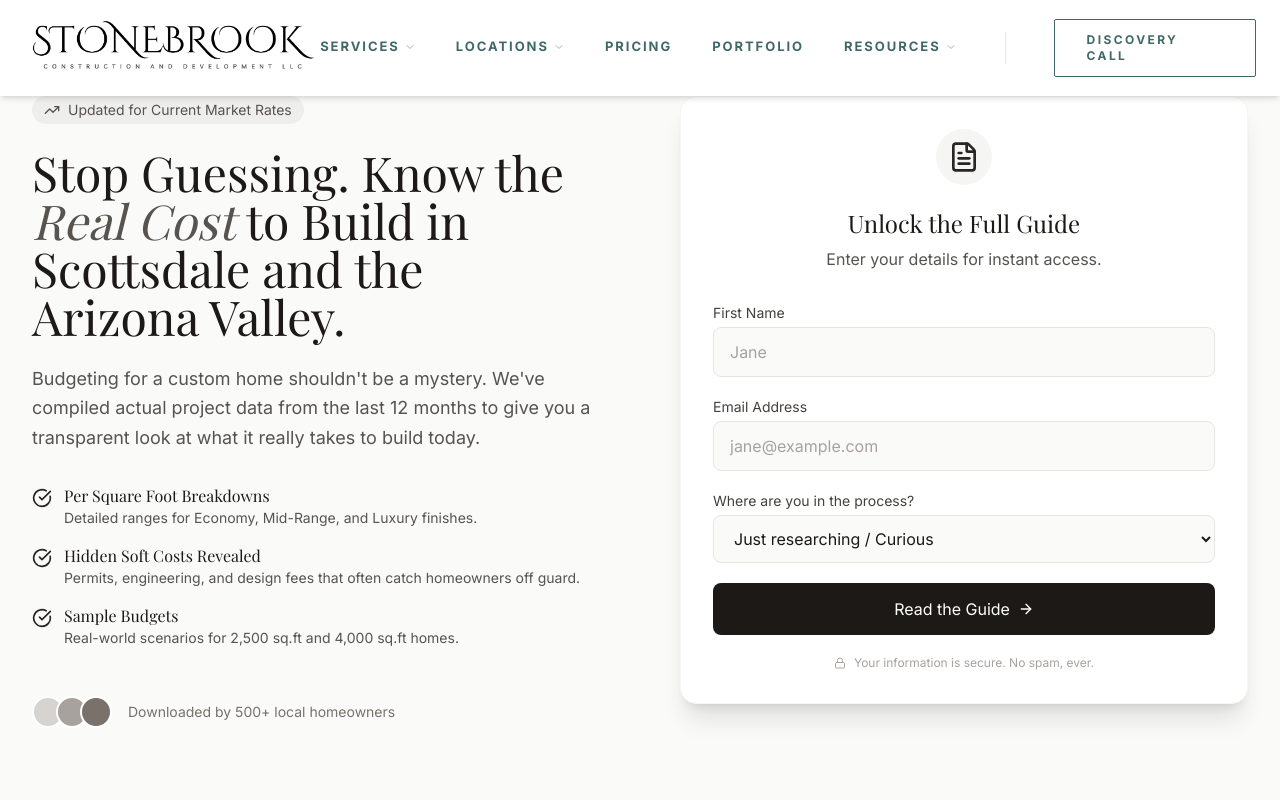
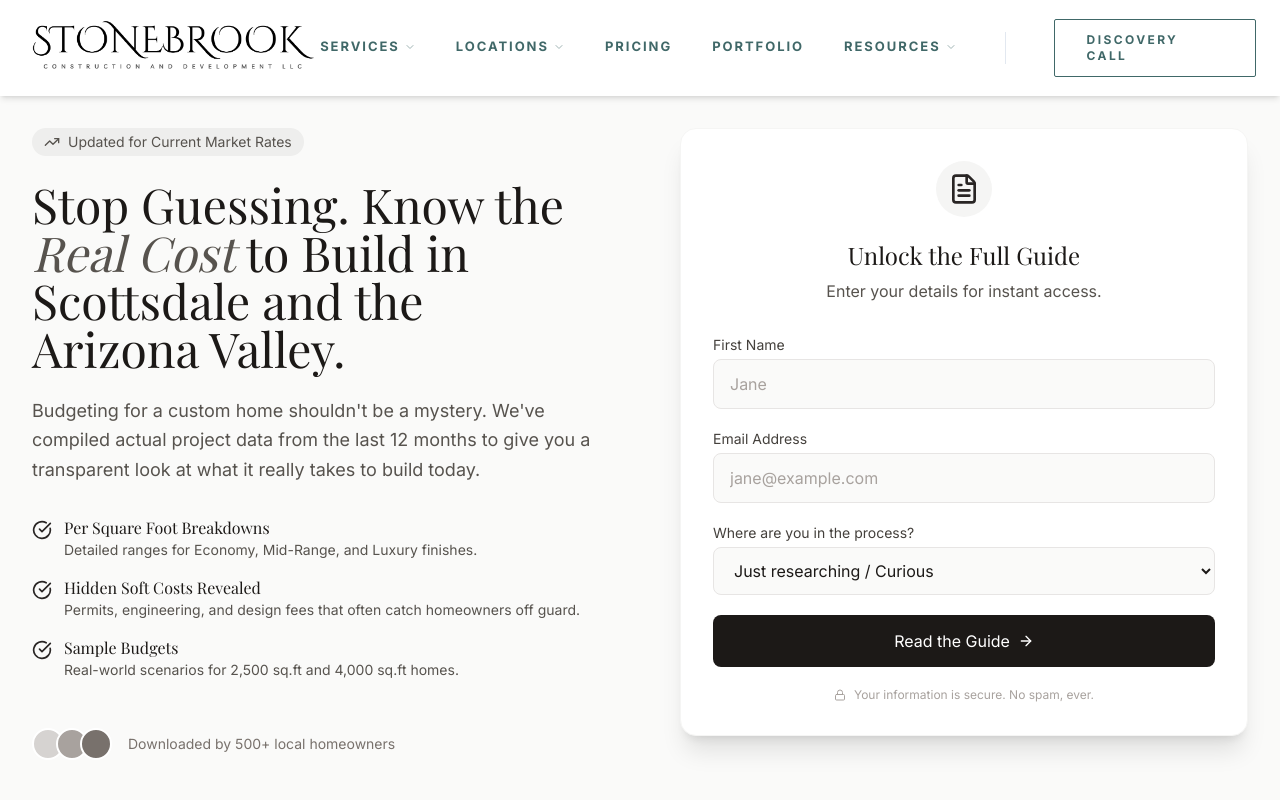
Before and after one commit to ahmedk-hue/stonebrook-homes-main, a React (Vite) app: page /resources/cost-guide-optin in a window 1280 px wide. Shown: the top 800 px of the page. Built offline with nearby package versions, Linux system fonts and the light colour scheme; a web font is replaced by a local one.

Commit message:
Further adjust pricing page layout - increase vertical padding

```diff
--- a/src/pages/resources/CostGuideOptIn.tsx
+++ b/src/pages/resources/CostGuideOptIn.tsx
@@ -45,7 +45,7 @@
             </Helmet>
 
             <div className="min-h-screen bg-stone-50">
-                <div className="max-w-7xl mx-auto px-4 sm:px-6 lg:px-8 py-16 lg:py-24">
+                <div className="max-w-7xl mx-auto px-4 sm:px-6 lg:px-8 py-24 lg:py-32">
                     <div className="grid lg:grid-cols-2 gap-12 lg:gap-20 items-start">
 
                         {/* Left Column: Copy */}
```
